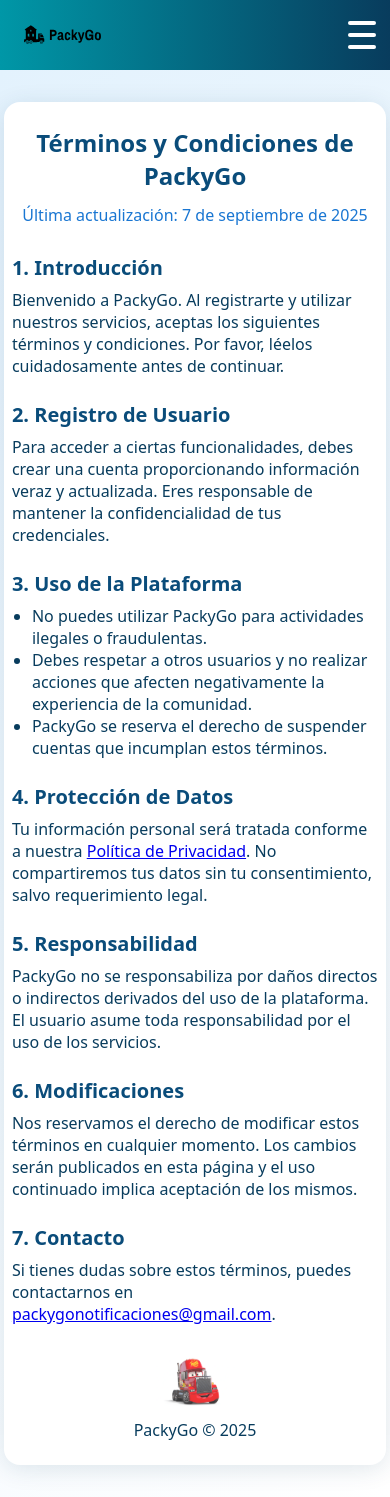
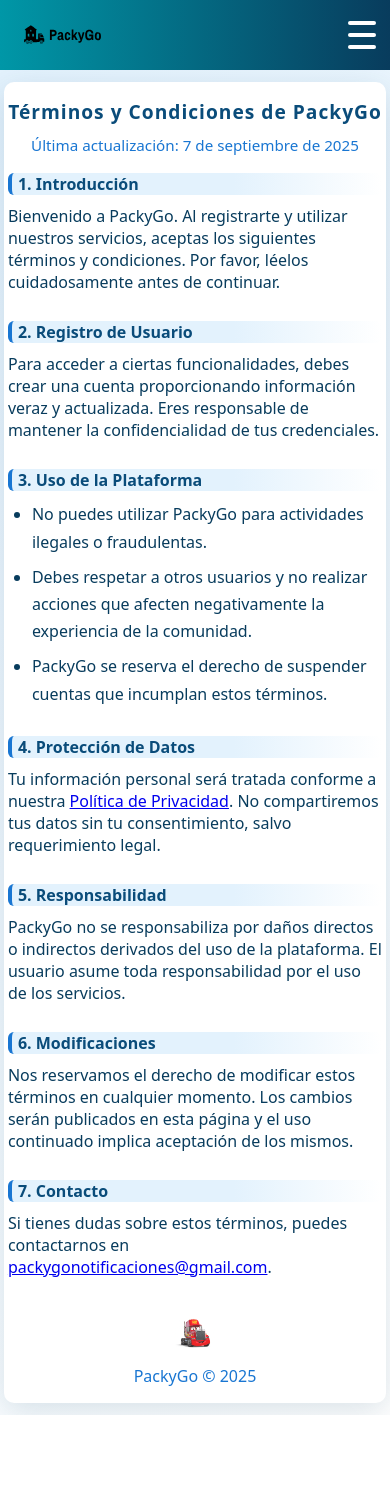
Before and after one commit to LuyerPerez/PackyGo, a React (Vite) app in the folder frontend/: page /terminos in a window 390 px wide. After the commit the page ends 1415 px from the top, so only its background shows below. Built offline with nearby package versions, Linux system fonts and the light colour scheme.

Commit message:
Sprint 2: Ver carros

```diff
--- a/frontend/src/assets/RegistroVehiculo.css
+++ b/frontend/src/assets/RegistroVehiculo.css
@@ -1,40 +1,52 @@
 .registro-form {
-  padding: 32px 24px 24px 24px;
-  max-width: 420px;
+  max-width: 480px;
+  width: 100%;
   margin: 0 auto;
   display: flex;
   flex-direction: column;
-  gap: 18px;
+  gap: 0px;
 }
 .registro-title {
+  font-size: 28px;
+  font-weight: 800;
   color: #083c5d;
-  margin-bottom: 12px;
-  font-size: 1.5rem;
-  text-align: center;
+  margin-bottom: 24px;
+  letter-spacing: 0.5px;
+  text-shadow: 0 1px 2px rgba(8, 60, 93, 0.15);
+  user-select: none;
+  -webkit-user-select: none;
+  -moz-user-select: none;
+  display: flex;
+  align-items: center;
+  justify-content: center;
+  gap: 12px;
 }
 .form-group {
   display: flex;
-  flex-direction: row;
-  align-items: center;
-  gap: 16px;
+  flex-direction: column;
+  align-items: flex-start;
+  gap: 0px;
+  margin-bottom: 16px;
+  width: 100%;
 }
 .form-group label {
-  min-width: 130px;
-  text-align: right;
   font-weight: 500;
+  font-size: 1rem;
+  margin-bottom: 4px;
+  color: #083c5d;
+  text-align: left;
+  padding-left: 0;
 }
 .input {
   padding: 10px 12px;
   border: 1px solid #b3d1e6;
-  border-radius: 7px;
-  font-size: 1rem;
+  border-radius: 6px;
+  font-size: 1.05rem;
   background: #fff;
   transition: border 0.2s;
-  flex: 1;
-}
-.input:focus {
-  border-color: #083c5d;
-  outline: none;
+  width: 100%;
+  box-sizing: border-box;
+  margin-bottom: 0px;
 }
 .registro-error {
   color: #d32f2f;
@@ -46,13 +58,14 @@
   background: #083c5d;
   color: #fff;
   border: none;
-  border-radius: 7px;
+  border-radius: 6px;
   padding: 12px 0;
   font-weight: 600;
-  font-size: 1.1rem;
+  font-size: 1.08rem;
   cursor: pointer;
-  margin-top: 8px;
+  margin-top: 14px;
   transition: background 0.2s;
+  width: 100%;
 }
 .registro-btn:disabled {
   background: #b3d1e6;
@@ -62,12 +75,22 @@
   background: #0a4c7a;
 }
 .modal-content {
+  min-width: 520px;
+  max-width: 98vw;
   max-height: 90vh;
   overflow-y: auto;
+  background: #fff;
+  box-shadow: 0 4px 32px #083c5d44;
+  border-radius: 0 !important;
 }
 @media (max-width: 700px) {
   .modal-content {
+    min-width: unset;
+    padding: 0 2px;
     max-height: 95vh;
-    overflow-y: auto;
+  }
+  .registro-form {
+    max-width: 98vw;
+    padding: 8px 2vw;
   }
 }
--- a/frontend/src/assets/TerminosCondiciones.css
+++ b/frontend/src/assets/TerminosCondiciones.css
@@ -5,66 +5,121 @@
   align-items: center;
   justify-content: center;
   padding: 32px 0;
+  transition: background 0.3s;
 }
 
 .terminos-container {
   background: #fff;
-  border-radius: 16px;
-  box-shadow: 0 4px 24px rgba(8, 60, 93, 0.12);
+  border-radius: 20px;
+  box-shadow: 0 8px 32px rgba(8, 60, 93, 0.15);
   max-width: 700px;
   width: 100%;
-  padding: 40px 32px;
+  padding: 48px 40px;
   color: #083c5d;
   font-family: 'Segoe UI', Arial, sans-serif;
+  animation: fadeIn 0.7s;
+}
+
+@keyframes fadeIn {
+  from { opacity: 0; transform: translateY(30px);}
+  to { opacity: 1; transform: translateY(0);}
 }
 
 .terminos-title {
-  font-size: 2.2rem;
-  font-weight: 700;
-  margin-bottom: 12px;
+  font-size: 2.5rem;
+  font-weight: 800;
+  margin-bottom: 16px;
   text-align: center;
   color: #0a4c7a;
+  letter-spacing: 1px;
 }
 
 .terminos-date {
-  font-size: 1rem;
+  font-size: 1.05rem;
   color: #1976d2;
   text-align: center;
+  margin-bottom: 32px;
+  font-weight: 500;
+}
+
+section {
   margin-bottom: 28px;
 }
 
-section {
-  margin-bottom: 24px;
-}
-
 section h2 {
-  font-size: 1.25rem;
+  font-size: 1.35rem;
   color: #0a4c7a;
-  margin-bottom: 8px;
-  font-weight: 600;
+  margin-bottom: 10px;
+  font-weight: 700;
+  border-left: 4px solid #1976d2;
+  padding-left: 10px;
+  background: linear-gradient(90deg, #e3f2fd 60%, #fff 100%);
+  border-radius: 6px;
 }
 
 section ul {
-  padding-left: 20px;
+  padding-left: 24px;
+  margin-bottom: 0;
+}
+
+section li {
+  margin-bottom: 8px;
+  line-height: 1.7;
 }
 
 .terminos-footer {
   text-align: center;
-  margin-top: 32px;
+  margin-top: 40px;
+  font-size: 1rem;
+  color: #1976d2;
 }
 
 .terminos-img {
-  width: 80px;
-  margin-bottom: 8px;
-  opacity: 0.8;
+  width: 90px;
+  margin-bottom: 12px;
+  opacity: 0.85;
+  transition: opacity 0.2s;
+}
+
+.terminos-img:hover {
+  opacity: 1;
 }
 
 @media (max-width: 800px) {
   .terminos-container {
-    padding: 24px 8px;
+    padding: 24px 12px;
     max-width: 98vw;
+    border-radius: 14px;
   }
   .terminos-title {
-    font-size: 1.5rem;
+    font-size: 1.7rem;
+  }
+  .terminos-img {
+    width: 70px;
   }
 }
+
+@media (max-width: 500px) {
+  .terminos-wrapper {
+    padding: 12px 0;
+  }
+  .terminos-container {
+    padding: 16px 4px;
+    border-radius: 10px;
+  }
+  .terminos-title {
+    font-size: 1.2rem;
+    margin-bottom: 10px;
+  }
+  .terminos-date {
+    font-size: 0.95rem;
+    margin-bottom: 18px;
+  }
+  section h2 {
+    font-size: 1rem;
+    padding-left: 6px;
+  }
+  .terminos-img {
+    width: 50px;
+  }
+}
--- a/frontend/src/components/RegisterForm.jsx
+++ b/frontend/src/components/RegisterForm.jsx
@@ -201,7 +201,7 @@
                     required
                   />
                   <label htmlFor="terminos" className="terms-label">
-                    Acepto los <a href="/terminos" target="_blank" rel="noopener noreferrer">Términos y Condiciones</a> y la <a href="/privacidad" target="_blank" rel="noopener noreferrer">Política de Privacidad</a>
+                    Acepto los <a href="/terminos">Términos y Condiciones</a> y la <a href="/privacidad">Política de Privacidad</a>
                   </label>
                 </div>
                 <button type="submit" className="btn-submit" disabled={loading || !aceptaTerminos}>
--- a/frontend/src/components/RegistroVehiculo.jsx
+++ b/frontend/src/components/RegistroVehiculo.jsx
@@ -92,6 +92,7 @@
           required
           className="input"
         >
+          <option disabled>Seleccione un tipo</option>
           <option value="Camioneta pequeña">Camioneta pequeña</option>
           <option value="Furgón cerrado">Furgón cerrado</option>
           <option value="Camión ½ o 3/4 de carga">3/4 de carga</option>
--- a/frontend/src/components/TableVehiculos.jsx
+++ b/frontend/src/components/TableVehiculos.jsx
@@ -56,7 +56,7 @@
   return (
     <div className="table-container">
       <div className="table-header">
-        <h2>Vehículos</h2>
+        <h2>Mis Vehículos</h2>
         <button className="btn-crear" onClick={handleOpen}>
           + Registrar
         </button>
```
